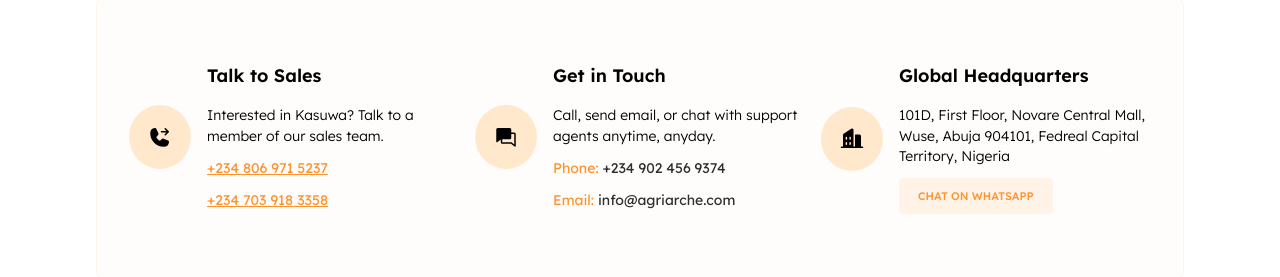
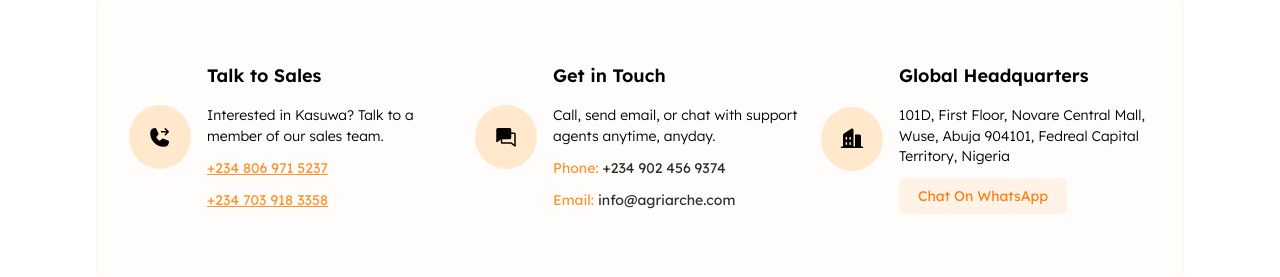
Before and after one commit to bl-aire/kl-pricing, a React (Vite) app: page /support in a window 1280 px wide. Shown: the part 1446-1723 px from the top of the page. Built offline with nearby package versions, Linux system fonts and the light colour scheme; no server answers.

Commit message:
Fix links and form submission

```diff
--- a/src/components/base/footer/index.tsx
+++ b/src/components/base/footer/index.tsx
@@ -13,8 +13,8 @@
     const theme = useMantineTheme();
     const break_sm = useMediaQuery(`(max-width: ${theme.breakpoints.sm})`);
 
-    function getStarted(){
-        window.location.href='https://app.kasuwa.com/register';
+    function getStarted() {
+        window.location.href = 'https://app.kasuwa.com/register';
     }
 
     return (
--- a/src/components/page/home/onboarding/index.tsx
+++ b/src/components/page/home/onboarding/index.tsx
@@ -20,7 +20,7 @@
                     <Title order={1} fw={600} c="#364330">
                         Super Simple to Get Started.
                     </Title>
-                    <Text fw={300} size="sm" w="30%" ta="center" c="gray.7">
+                    <Text fw={300} size="sm" w="50%" ta="center" c="gray.7">
                         Experiencing the blend of Agriculture, Technology, and
                         Finance is as simple as following the steps below
                     </Text>
@@ -82,10 +82,10 @@
 
             <article className={styles.gs__security}>
                 <Stack align="center">
-                    <Title order={1} fw={600} c="#364330">
+                    <Title order={1} fw={600} c="#364330" ta="center">
                         Safety + Compliance = <span>Kasuwa</span>
                     </Title>
-                    <Text fw={300} size="sm" w="30%" ta="center" c="gray.7">
+                    <Text fw={300} size="sm" w="50%" ta="center" c="gray.7">
                         Ensure a safe and compliant work environment with our
                         comprehensive solution, designed to meet regulatory standards
                         and protect your transactions and data.
--- a/src/components/page/support/contact/index.tsx
+++ b/src/components/page/support/contact/index.tsx
@@ -1,4 +1,4 @@
-import { Grid, Group, Stack, Title, Text, Button } from "@mantine/core";
+import { Grid, Group, Stack, Title, Text, Button, Anchor } from "@mantine/core";
 import { PiChatsFill, PiPhoneTransferFill, PiBuildingsFill } from "react-icons/pi";
 
 import styles from "./contact.module.scss";
@@ -8,7 +8,7 @@
         <section className={styles.info}>
             <article className={styles.info__paper}>
                 <Grid gutter="md">
-                    <Grid.Col span={{base: 12, md: 6, lg: 4}}>
+                    <Grid.Col span={{ base: 12, md: 6, lg: 4 }}>
                         <Group wrap="nowrap">
                             <div className={styles.info__paper__icon}>
                                 <PiPhoneTransferFill size={24} />
@@ -34,7 +34,7 @@
                             </Stack>
                         </Group>
                     </Grid.Col>
-                    <Grid.Col span={{base: 12, md: 6, lg: 4}}>
+                    <Grid.Col span={{ base: 12, md: 6, lg: 4 }}>
                         <Group wrap="nowrap">
                             <div className={styles.info__paper__icon}>
                                 <PiChatsFill size={24} />
@@ -60,7 +60,7 @@
                             </Stack>
                         </Group>
                     </Grid.Col>
-                    <Grid.Col span={{base: 12, md: 6, lg: 4}}>
+                    <Grid.Col span={{ base: 12, md: 6, lg: 4 }}>
                         <Group wrap="nowrap">
                             <div className={styles.info__paper__icon}>
                                 <PiBuildingsFill size={24} />
@@ -76,8 +76,10 @@
                                         Wuse, Abuja 904101, Fedreal Capital Territory,
                                         Nigeria
                                     </Text>
-                                    <Button fz={11} variant="light" tt="uppercase" fw={500} color="orange.5">
-                                        Chat on WhatsApp
+                                    <Button fz={11} variant="light" tt="capitalize" fw={500} color="orange.5">
+                                        <Anchor size="sm" href="https://wa.me/+2349024569374" target="blank">
+                                            Chat on WhatsApp
+                                        </Anchor>
                                     </Button>
                                 </Stack>
                             </Stack>
--- a/src/components/page/support/form/index.tsx
+++ b/src/components/page/support/form/index.tsx
@@ -24,6 +24,11 @@
 
     const handleSubmit = (values: typeof form.values) => {
         console.log(values);
+
+        const email = "tradekasuwa@agriarche.com";
+        const subject =`Inquiry about....from ${values.fullName} with phone number ${values.phoneNumber}`;
+        const body = values.message;
+        window.open(`mailto:${email}?subject=${subject}&body=${body}`);
     }
 
     return (
```
